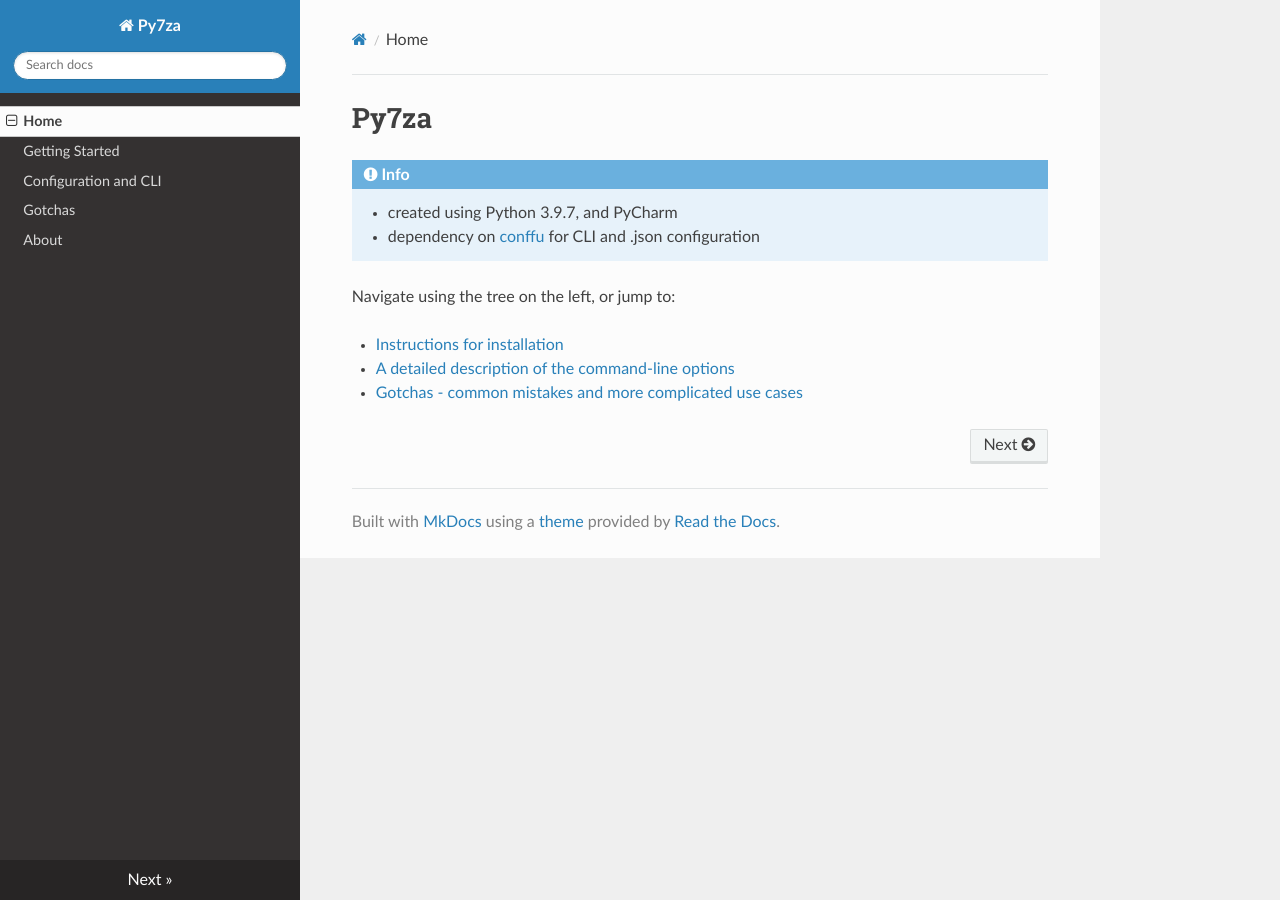
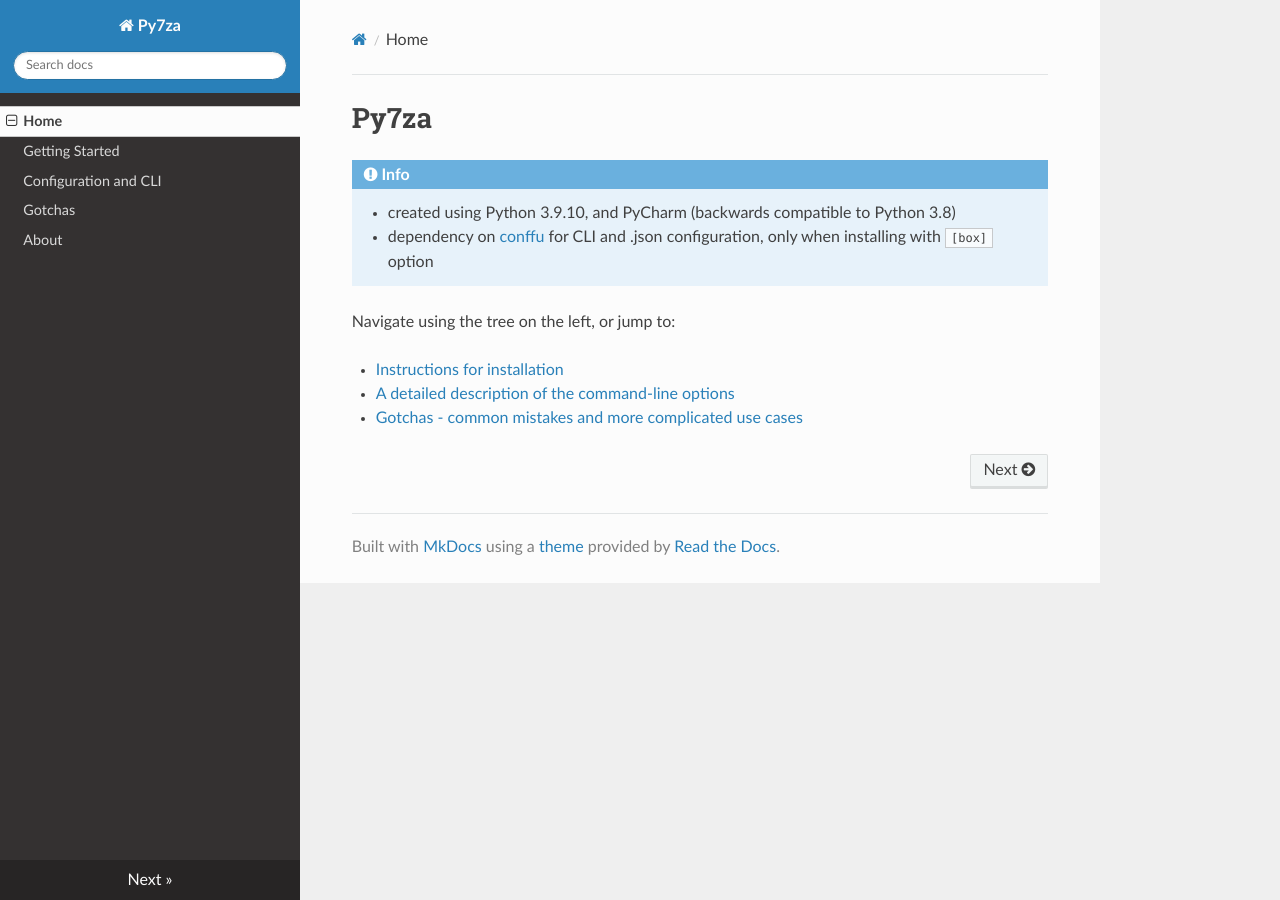
Before and after one commit to Grismar/py7za, an MkDocs documentation site: the page built from docs/index.md, in a window 1280 px wide. Built offline with MkDocs 1.6.1, drawn with Linux system fonts in a browser that asks for light colours; nearby versions of some CDN libraries.

Commit message:
update 0.2.5

```diff
--- a/docs/index.md
+++ b/docs/index.md
@@ -1,11 +1,11 @@
 # Py7za
 
 !!! Info
-    - created using Python 3.9.7, and PyCharm
-    - dependency on [conffu](https://pypi.org/project/conffu/) for CLI and .json configuration
+    - created using Python 3.9.10, and PyCharm (backwards compatible to Python 3.8)
+    - dependency on [conffu](https://pypi.org/project/conffu/) for CLI and .json configuration, only when installing with `[box]` option
 
 Navigate using the tree on the left, or jump to:
 
-- [Instructions for installation](../getting_started/#installation)
-- [A detailed description of the command-line options](../configuration/#cli-options)
-- [Gotchas - common mistakes and more complicated use cases](../gotchas)
+- [Instructions for installation](./getting_started/#installation)
+- [A detailed description of the command-line options](./configuration/#cli-options)
+- [Gotchas - common mistakes and more complicated use cases](./gotchas)
--- a/py7za/_version.py
+++ b/py7za/_version.py
@@ -1 +1 @@
-__version__ = '0.2.4'
+__version__ = '0.2.5'
```
Also changed, not shown: LICENSE.txt, 2 other files.
